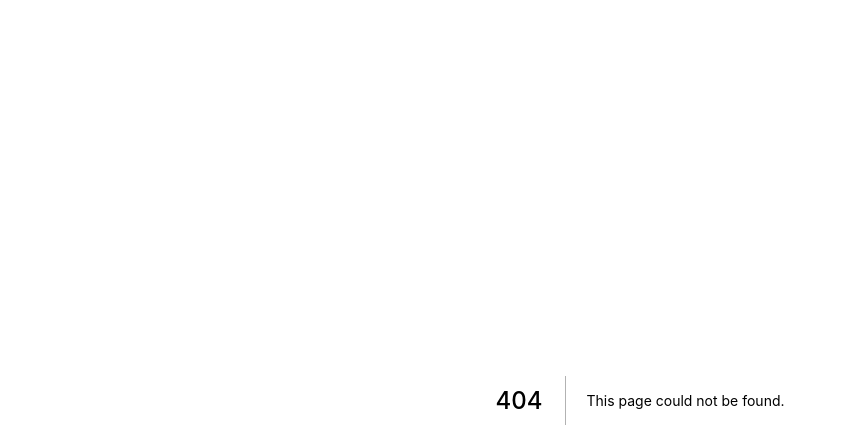
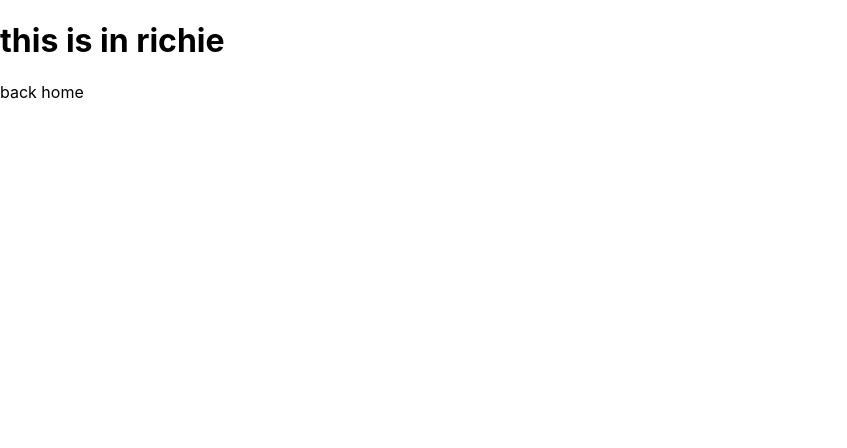
Before and after one commit to Mekatina65/flowerpot, a Next.js app: page /richie in a window 1280 px wide. Before the commit this address had no page. Shown: the top 448 px of the page, without its empty margins (0-847 px from the left). Built offline with nearby package versions, Linux system fonts and the light colour scheme.

Commit message:
got it home

```diff
--- a/comps/navbar.js
+++ b/comps/navbar.js
@@ -5,7 +5,7 @@ const Navbar = () => {
 
         <nav>
             <h1>this is navbar</h1>
-            <Link href="/"><a>Home</a></Link>
+            {/* <Link href="/"><a>Home</a></Link> */}
             <Link href="/about"><a>About</a></Link>
         </nav>
      );
--- a/pages/about.js
+++ b/pages/about.js
@@ -1,8 +1,11 @@
+import Link from 'next/link'
+
 const About = () => {
     return (
 
         <div>
             <h1>this is about</h1>
+            <Link href="/"><a>back home</a></Link>
         </div>
      );
 }
--- a/pages/index.js
+++ b/pages/index.js
@@ -1,3 +1,4 @@
+import Link from 'next/link'
 import Footer from "../comps/footer";
 import Navbar from "../comps/navbar";
 
@@ -8,6 +9,7 @@ const Home = () => {
       <Navbar />
 
       <h1>home page</h1>
+      <Link href="/richie"><a>test</a></Link>
       <Footer />
     </div>
    );
--- /dev/null
+++ b/pages/richie/index.js
@@ -0,0 +1,12 @@
+import Link from 'next/link'
+const Homeboy = () => {
+    return (
+        <div>
+        <h1>this is in richie</h1>
+         <Link href="/"><a>back home</a></Link>
+
+         </div>
+     );
+}
+
+export default Homeboy;
```
Also changed, not shown: pages/richie/test.js (added, +11 -0 lines).
